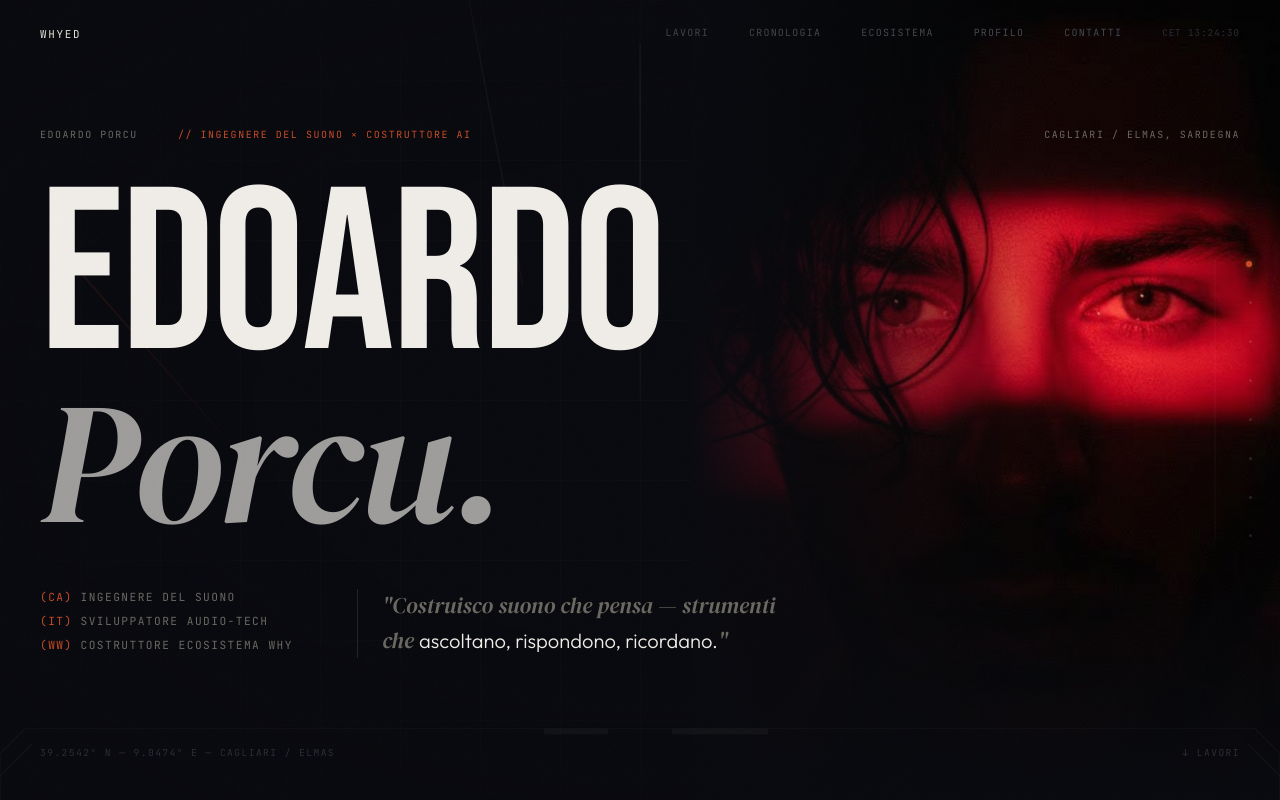
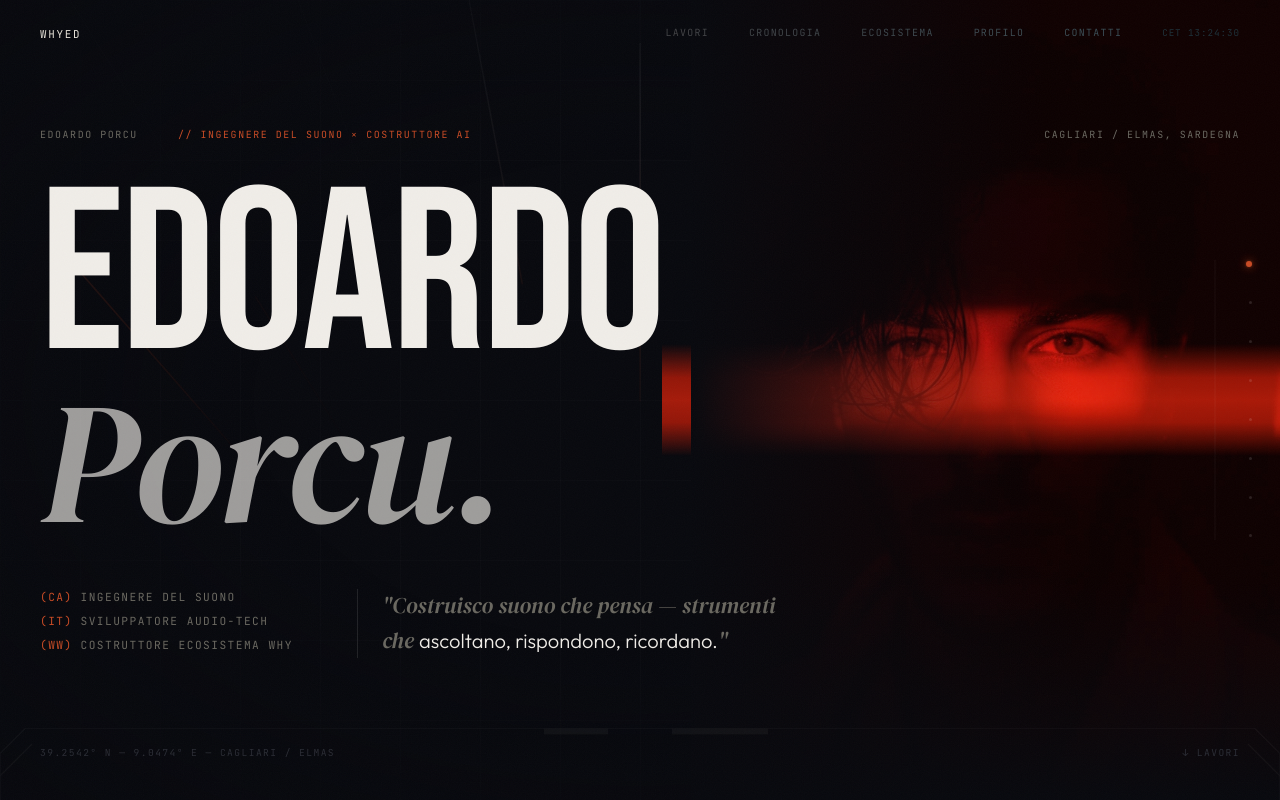
Before and after one commit to OfficialWhyEd/whyed-portfolio, a Next.js app: page / in a window 1280 px wide. Shown: the top 800 px of the page. Built offline with nearby package versions, Linux system fonts and the light colour scheme.

Commit message:
fix definitivo: stessa foto + fascia CSS per allineamento perfetto
- Layer rosso: edoardo-eyes-red-gen.jpg (stessa fonte della naturale)
- Allineamento pixel-perfect garantito
- Fascia orizzontale rossa simulata via CSS gradient overlay

Co-Authored-By: Claude Sonnet 4.6 <noreply@anthropic.com>

```diff
--- a/components/Hero.jsx
+++ b/components/Hero.jsx
@@ -129,21 +129,31 @@ export default function Hero({ ready }) {
           }}
         />
 
-        {/* Layer rosso: scalato per matchare il close-up della foto naturale */}
-        <div ref={redLayerRef} style={{ position: "absolute", inset: 0, overflow: "hidden" }}>
+        {/* Layer rosso: stessa foto generata (allineamento perfetto) + fascia CSS */}
+        <div ref={redLayerRef} style={{ position: "absolute", inset: 0 }}>
+          {/* Foto rossa — stesso scatto, stesso crop */}
           <img
-            src="/edoardo-eyes-amber.jpg"
+            src="/edoardo-eyes-red-gen.jpg"
             alt=""
             style={{
               width: "100%",
               height: "100%",
               objectFit: "cover",
-              objectPosition: "38% 54%",
+              objectPosition: "28% 46%",
               display: "block",
-              transform: "scale(1.8)",
-              transformOrigin: "42% 54%",
             }}
           />
+          {/* Fascia rossa orizzontale — simula la striscia di luce reale */}
+          <div style={{
+            position: "absolute",
+            top: "43%",
+            left: "-5%",
+            right: "-5%",
+            height: "14%",
+            background: "linear-gradient(to bottom, transparent, rgba(200,28,8,0.72) 30%, rgba(210,32,10,0.78) 50%, rgba(200,28,8,0.72) 70%, transparent)",
+            pointerEvents: "none",
+            mixBlendMode: "screen",
+          }} />
         </div>
 
         {/* Fade sinistro */}
```
